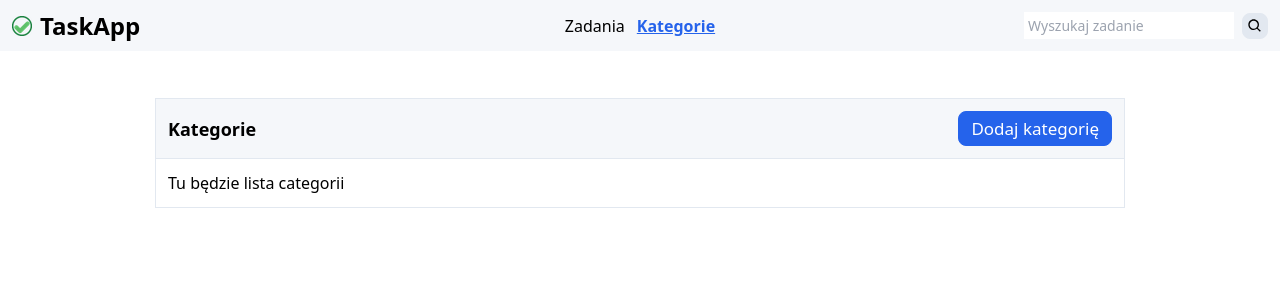
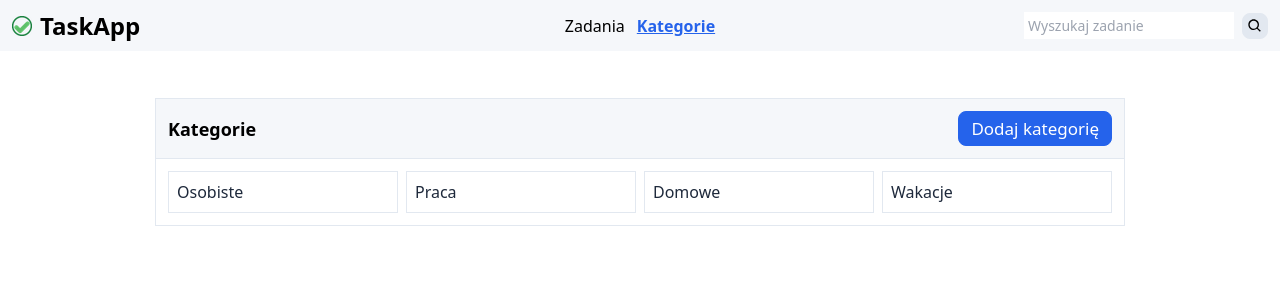
Before and after one commit to JakubM-I/todo-list-vite, a React (Vite) app: page /todo-list-vite/categories in a window 1280 px wide. Shown: the top 300 px of the page. Built offline with nearby package versions, Linux system fonts and the light colour scheme.

Commit message:
Main categorys page structure

```diff
--- a/src/features/categories/CategoryList/index.jsx
+++ b/src/features/categories/CategoryList/index.jsx
@@ -1,6 +1,19 @@
 const CategoryList = () => {
     return (
-        <p>Tu będzie lista categorii</p>
+        <ul className="grid grid-cols-[repeat(auto-fit,minmax(200px,1fr))] gap-2">
+            <li className="border border-borderGray p-2">
+                <h2 className="text-primaryTextColor text-base">Osobiste</h2>
+            </li>
+            <li className="border border-borderGray p-2">
+                <h2 className="text-primaryTextColor text-base">Praca</h2>
+            </li>
+            <li className="border border-borderGray p-2">
+                <h2 className="text-primaryTextColor text-base">Domowe</h2>
+            </li>
+            <li className="border border-borderGray p-2">
+                <h2 className="text-primaryTextColor text-base">Wakacje</h2>
+            </li>
+        </ul>
     )
 };
 
```
